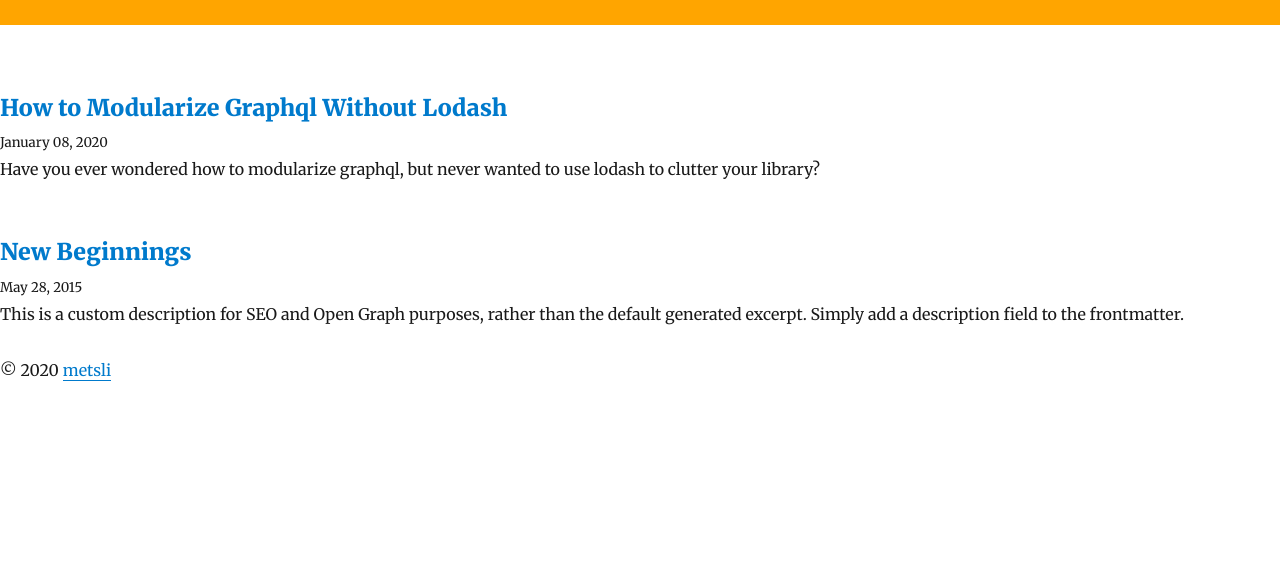
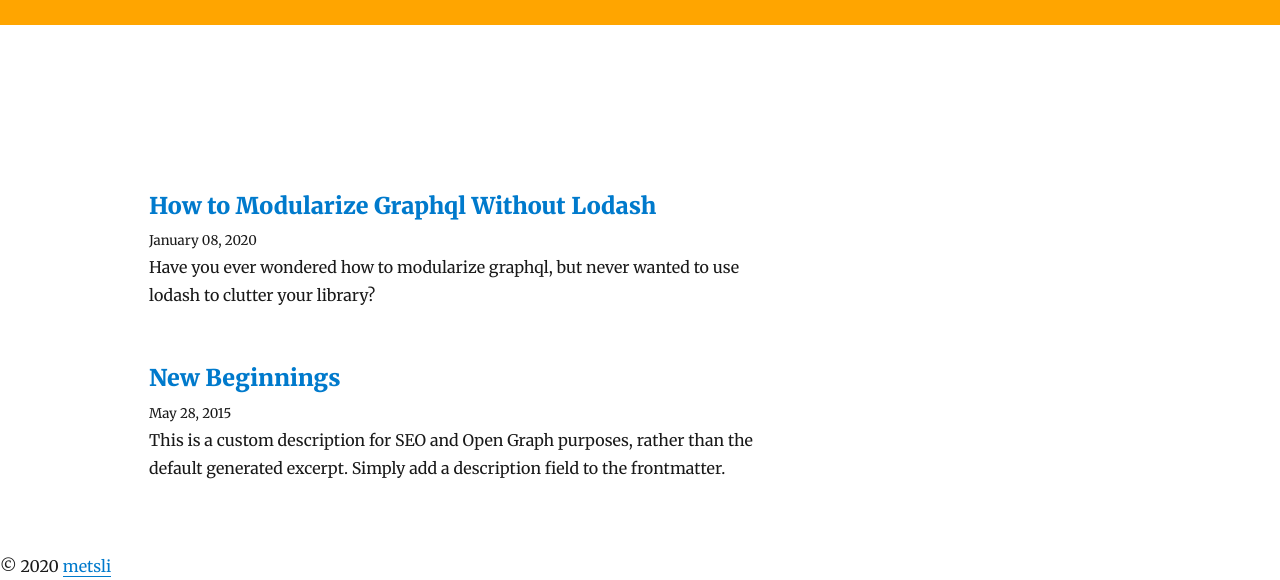
Before and after one commit to luna215/luna, a Gatsby site: page / in a window 1280 px wide. Shown: the part 241-821 px from the top of the page. Before the commit the page ends 800 px from the top, so only its background shows below. Built offline with nearby package versions, Linux system fonts and the light colour scheme; Gatsby itself is replaced by a stand-in of ours; some packages are replaced by stand-ins of ours.

Commit message:
changed layout to have articles on the left side

```diff
--- a/src/components/layout.js
+++ b/src/components/layout.js
@@ -49,19 +49,22 @@ class Layout extends React.Component {
         style={{
           marginLeft: `auto`,
           marginRight: `auto`,
-          // maxWidth: rhythm(24),
-          // padding: `${rhythm(1.5)} ${rhythm(3 / 4)}`,
         }}
       >
         <header style={{
           background: `orange`,
-          width: `100%`
+          width: `100%`,
         }}>
           {header}
           <Bio />
         </header>
 
-        <main>
+        <main style={{
+          marginLeft: `10%`,
+          marginRight: `auto`,
+          maxWidth: rhythm(24),
+          padding: `${rhythm(1.5)} ${rhythm(3 / 4)}`,
+        }}>
           {children}
         </main>
         <footer>
```
